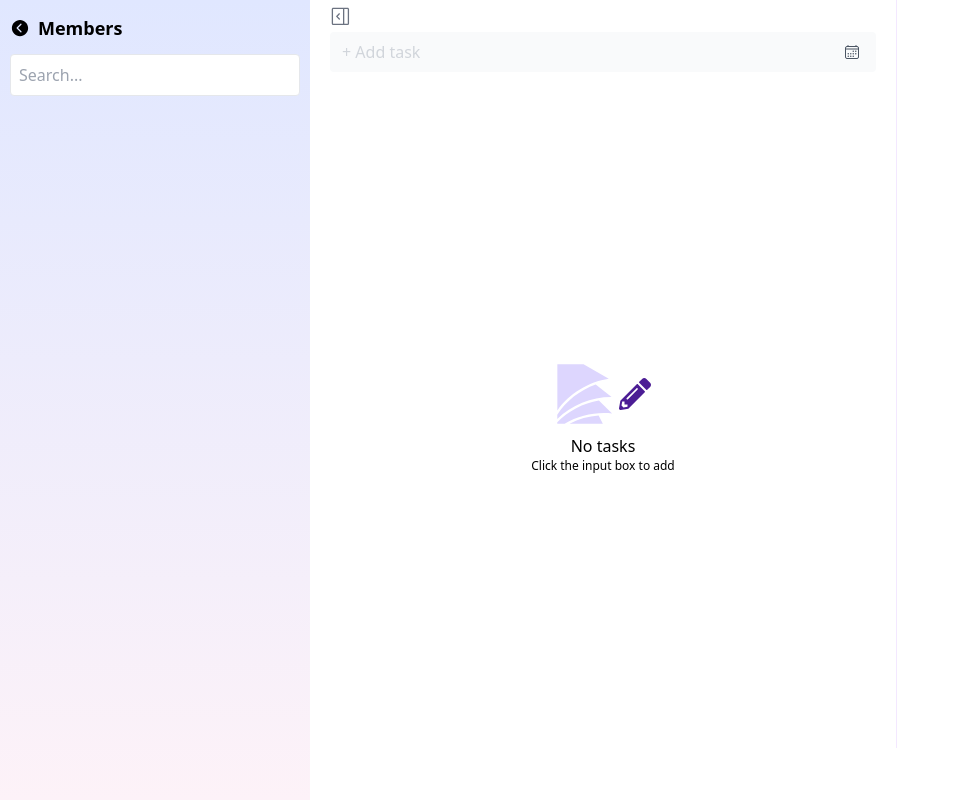
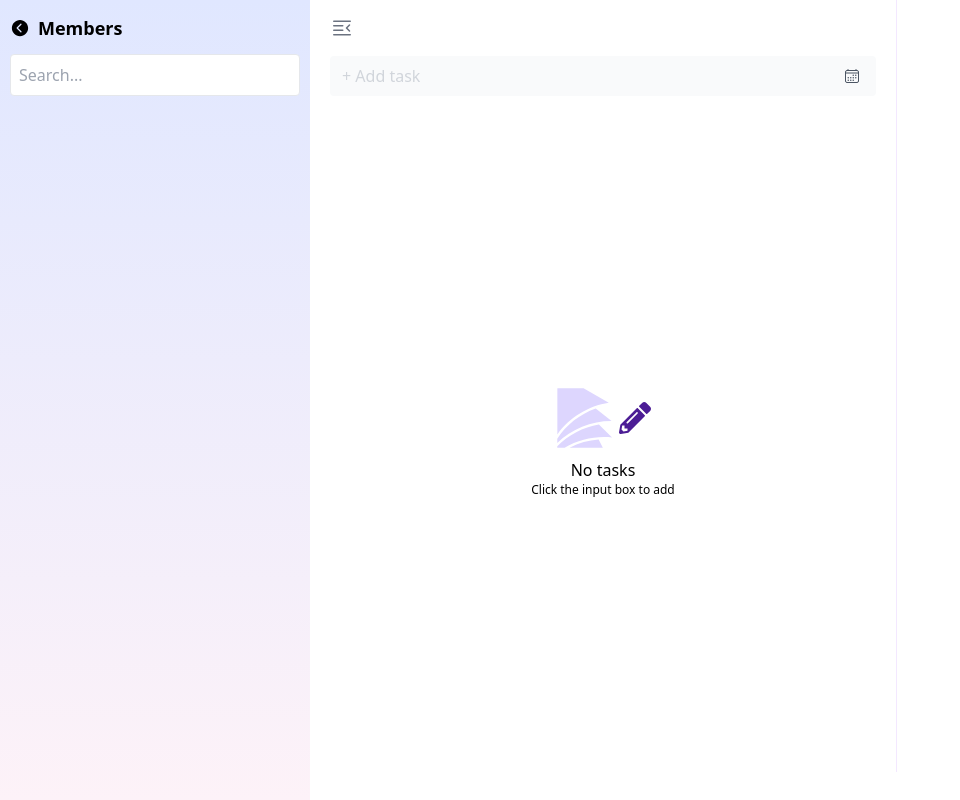
Before and after one commit to sunchit03/productivio, a Next.js app in the folder productivio-frontend-restructured/: page /dashboard/teams/team in a window 1280 px wide. Shown: the whole page, without its empty margins (0-960 px from the left). Built offline with nearby package versions, Linux system fonts and the light colour scheme.

Commit message:
same as before

```diff
--- a/productivio-frontend-restructured/app/components/Tasks/TasksView.jsx
+++ b/productivio-frontend-restructured/app/components/Tasks/TasksView.jsx
@@ -4,10 +4,9 @@ import TaskItem from "./TaskItem";
 import TaskForm from "./TaskForm";
 import { useEffect, useState } from "react";
 import { RiProgress5Line } from "react-icons/ri";
-import { BsTrash2 } from "react-icons/bs";
+import { BsTextIndentLeft, BsTextIndentRight, BsTrash2 } from "react-icons/bs";
 import { GiPapers } from "react-icons/gi";
 import { FaPencilAlt } from "react-icons/fa";
-import { GoSidebarCollapse, GoSidebarExpand  } from "react-icons/go";
 import { getTeamTasks, getUserTasks } from "@/app/services/tasks";
 import DetailTaskView from "./DetailTaskView";
 import { updateTask, deleteTask} from "@/app/services/tasks"
@@ -279,13 +278,13 @@ const TasksView = ({
           }}
       />
       <div className="w-3/5 h-full mdlg:w-full">
-        <div className="flex flex-row items-center">
+        <div className="flex flex-row items-end my-4">
           {(teamId ? !membersSectionCollapse : !taskBarCollapse) ?
-            <GoSidebarExpand size={"1.3em"} className="text-gray-500 cursor-pointer font-thin" onClick={(e) => toggleTaskBarCollapse(e)}/>
+            <BsTextIndentRight size={"1.5em"} className="text-gray-500 cursor-pointer font-thin" onClick={(e) => toggleTaskBarCollapse(e)}/>
             :
-            <GoSidebarCollapse size={"1.3em"} className="text-gray-500 cursor-pointer font-thin" onClick={(e) => toggleTaskBarCollapse(e)}/>
+            <BsTextIndentLeft size={"1.5em"} className="text-gray-500 cursor-pointer font-thin" onClick={(e) => toggleTaskBarCollapse(e)}/>
           }
-          <h2 className="ml-1 text-xl text-black font-semibold my-4">{title}</h2>
+          <h2 className="ml-1 text-xl text-black font-semibold">{title}</h2>
         </div>
         {!completedOrTrash && (
           <TaskForm
```
